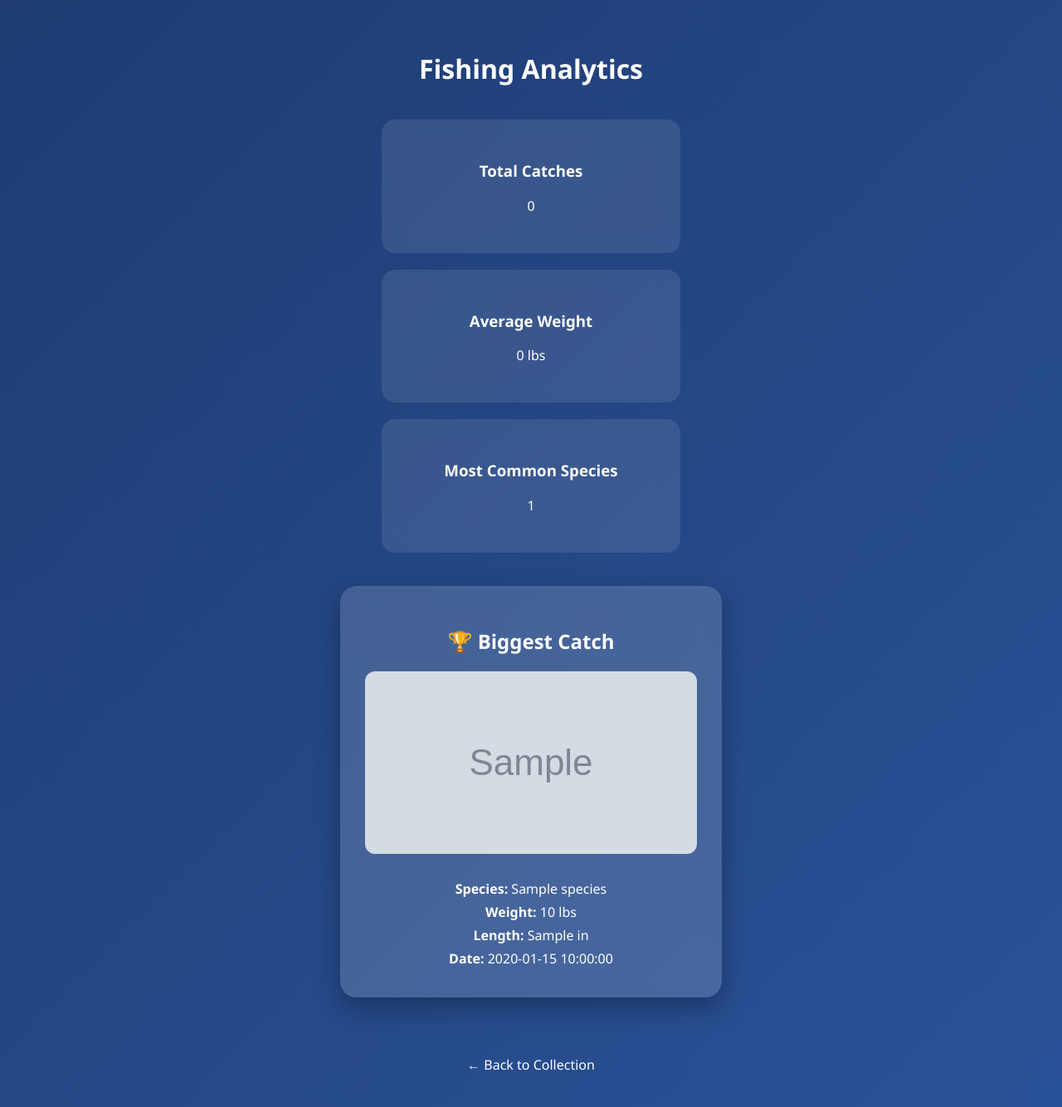
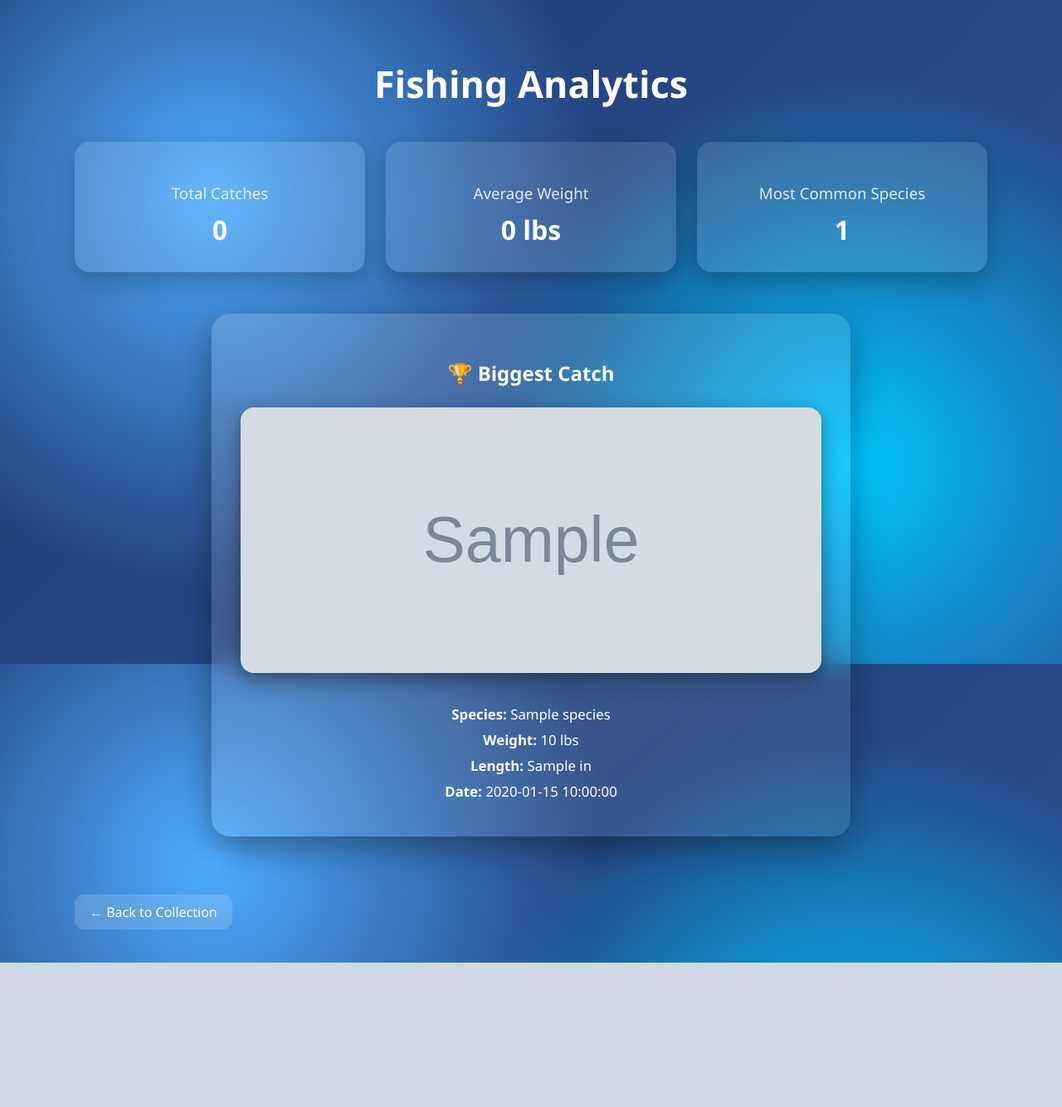
Before and after one commit to Arfrial/fish-manager, a Flask app: page /stats in a window 1280 px wide. Shown: the whole page at 83% size. After the commit the page ends 1160 px from the top, so only its background shows below. Run offline with Flask 3, Linux system fonts and the light colour scheme; grey boxes marked "Sample" are stand-in pictures; a database or web service that is not in the repository returns one stand-in record (values such as "Sample title"); data that the repository does not hold is empty; some libraries are stand-ins or nearby versions.

Commit message:
UI revamp Stats & Edit page

```diff
--- a/templates/stats.html
+++ b/templates/stats.html
@@ -6,75 +6,135 @@
     body {
         font-family: 'Segoe UI', sans-serif;
         margin: 0;
-            padding: 40px;
-            background: linear-gradient(135deg, #1e3c72, #2a5298);
+        padding: 40px 20px;
+        background: radial-gradient(circle at 20% 30%, #4facfe 0%, transparent 40%),
+                    radial-gradient(circle at 80% 70%, #00c6ff 0%, transparent 40%),
+                    linear-gradient(135deg, #1e3c72, #2a5298);
+        background-attachment: fixed;
         color: white;
+    }
+
+    h1 {
+        text-align: center;
+        font-size: 2.8rem;
+        margin-bottom: 40px;
+        font-weight: 700;
+    }
+
+    .container {
+        max-width: 1100px;
+        margin: auto;
+    }
+
+    /* STATS GRID */
+    .stats-grid {
+        display: grid;
+        grid-template-columns: repeat(auto-fit, minmax(250px, 1fr));
+        gap: 25px;
+        margin-bottom: 50px;
+    }
+
+    .stat-card {
+        background: rgba(255,255,255,0.12);
+        backdrop-filter: blur(14px);
+        padding: 30px;
+        border-radius: 18px;
+        text-align: center;
+        box-shadow: 0 12px 30px rgba(0,0,0,0.25);
+        transition: transform 0.2s ease;
+    }
+
+    .stat-card:hover {
+        transform: translateY(-5px);
+    }
+
+    .stat-card h3 {
+        margin-bottom: 10px;
+        font-weight: 500;
+        opacity: 0.85;
+    }
+
+    .stat-card p {
+        font-size: 2rem;
+        font-weight: bold;
+        margin: 0;
+    }
+
+    /* BIGGEST CATCH */
+    .biggest-card {
+        margin: 0 auto 40px auto;
+        padding: 35px;
+        max-width: 700px;
+        border-radius: 22px;
+        background: linear-gradient(
+            145deg,
+            rgba(255,255,255,0.15),
+            rgba(255,255,255,0.08)
+        );
+        backdrop-filter: blur(16px);
+        box-shadow: 0 15px 40px rgba(0,0,0,0.35);
         text-align: center;
     }
 
-        .biggest-card {
-            margin: 40px auto;
-            padding: 30px;
-            width: 400px;
-            border-radius: 20px;
-            background: rgba(255,255,255,0.15);
-            backdrop-filter: blur(12px);
-            box-shadow: 0 12px 30px rgba(0,0,0,0.3);
+    .biggest-card h2 {
+        margin-bottom: 25px;
     }
 
     .biggest-card img {
         width: 100%;
-            height: 220px;
+        max-height: 320px;
         object-fit: cover;
-            border-radius: 12px;
-            margin-bottom: 20px;
+        border-radius: 16px;
+        margin-bottom: 25px;
+        box-shadow: 0 8px 25px rgba(0,0,0,0.4);
     }
 
     .biggest-details p {
-            margin: 6px 0;
+        margin: 8px 0;
+        font-size: 1.05rem;
     }
 
-        .card {
-            background: rgba(255,255,255,0.1);
-            padding: 30px;
-            border-radius: 16px;
-            margin: 20px auto;
-            width: 300px;
-            backdrop-filter: blur(10px);
+    /* BACK BUTTON */
+    .back-link {
+        display: inline-block;
+        margin-top: 30px;
+        padding: 10px 18px;
+        border-radius: 10px;
+        background: rgba(255,255,255,0.15);
+        color: white;
+        text-decoration: none;
+        transition: background 0.2s ease;
     }
 
-        h1 {
-            margin-bottom: 40px;
-        }
-
-        a {
-            color: white;
-            text-decoration: none;
-            display: inline-block;
-            margin-top: 30px;
+    .back-link:hover {
+        background: rgba(255,255,255,0.25);
     }
 </style>
 </head>
 <body>
 
+<div class="container">
+
 <h1>Fishing Analytics</h1>
 
-<div class="card">
+<div class="stats-grid">
+    <div class="stat-card">
         <h3>Total Catches</h3>
         <p>{{ total_records }}</p>
     </div>
 
-<div class="card">
+    <div class="stat-card">
         <h3>Average Weight</h3>
         <p>{{ avg_weight }} lbs</p>
     </div>
 
     {% if most_common %}
-<div class="card">
+    <div class="stat-card">
         <h3>Most Common Species</h3>
         <p>{{ most_common[0] }}</p>
     </div>
     {% endif %}
+</div>
 
 {% if biggest_fish %}
 <div class="biggest-card">
@@ -92,7 +152,9 @@
 </div>
 {% endif %}
 
-<a href="/">← Back to Collection</a>
+<a href="/" class="back-link">← Back to Collection</a>
+
+</div>
 
 </body>
 </html>
```
Also changed, not shown: templates/form.html (+67 -24 lines). Lines whose indentation alone changed are shown as unchanged.
